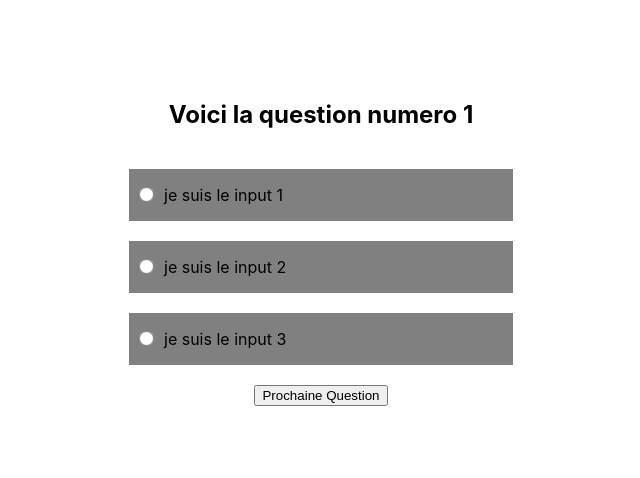
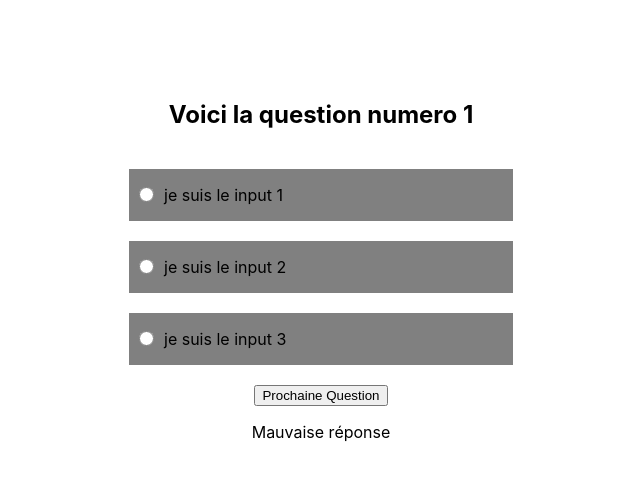
Before and after one commit to IIM-Creative-Technology/react-MathiasGilles, a React (Create React App) app: page / in a window 1280 px wide. Both pictures are taken after a click on the button "Prochaine Question". Shown: the top 478 px of the page, without its empty margins (319-959 px from the left). Built offline with nearby package versions, Linux system fonts and the light colour scheme.

Commit message:
[add] error component

```diff
--- /dev/null
+++ b/src/components/Error.js
@@ -0,0 +1,15 @@
+
+const Error = (props) => {
+    if(props.error){
+        return(
+            <p>Mauvaise réponse</p>
+        )
+    }
+    else{
+        return(
+            <></>
+        )
+    }
+}
+
+export default Error
--- a/src/components/Question.js
+++ b/src/components/Question.js
@@ -1,6 +1,7 @@
 import React, { useState } from 'react';
 import "../scss/layout/_question.scss"
 import Input from "./Input";
+import Error from "./Error";
 
 const questions = [
     {
@@ -68,6 +69,7 @@ const Question = () => {
         }
     }
 
+
     // Get the next Step if existe
     function getNextStep(){
         if(GetError()){
@@ -80,13 +82,14 @@ const Question = () => {
         }
     }
 
+
     // Return to the view
     return (
         <div className="container-question">
             <h2>{questions[step].question}</h2>
             <>{GetAllInputs}</>
             <button onClick={getNextStep}>Prochaine Question</button>
-
+            <Error error={error}></Error>
         </div>
     );
 
```
Also changed, not shown: 1 other file (tests, documents, lock files or other folders).
